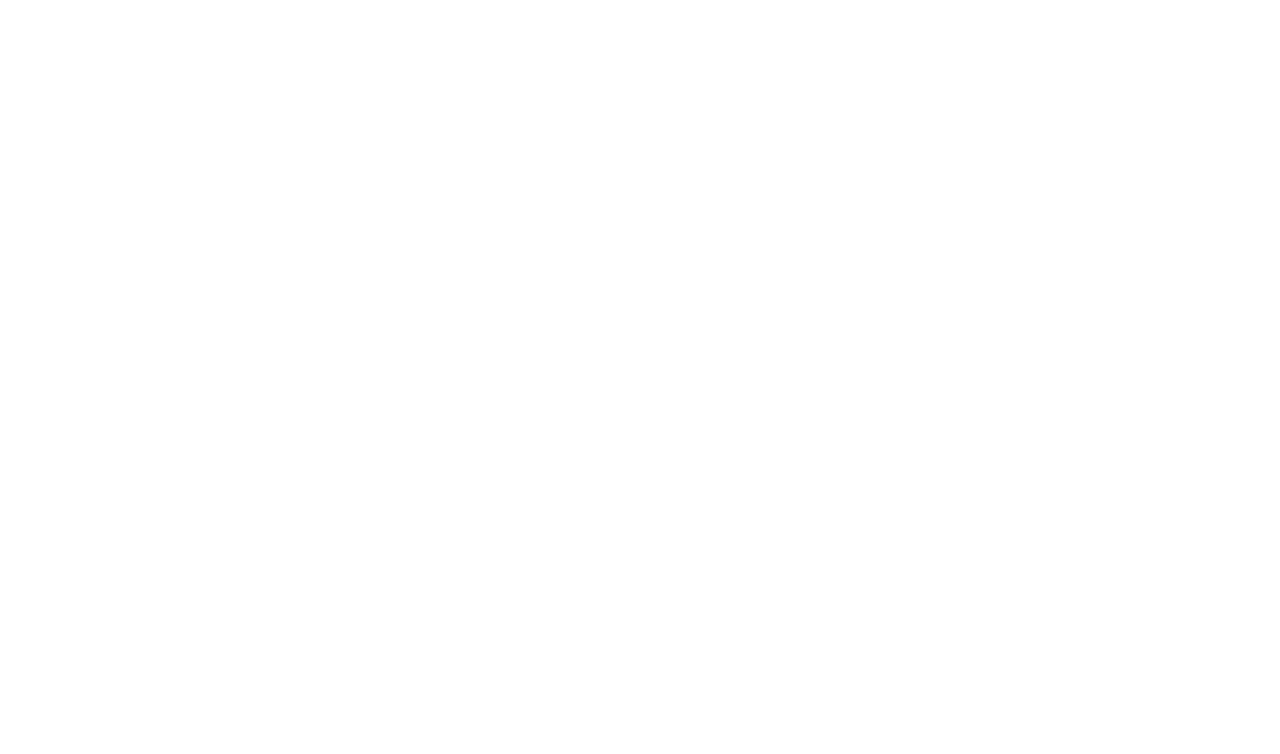
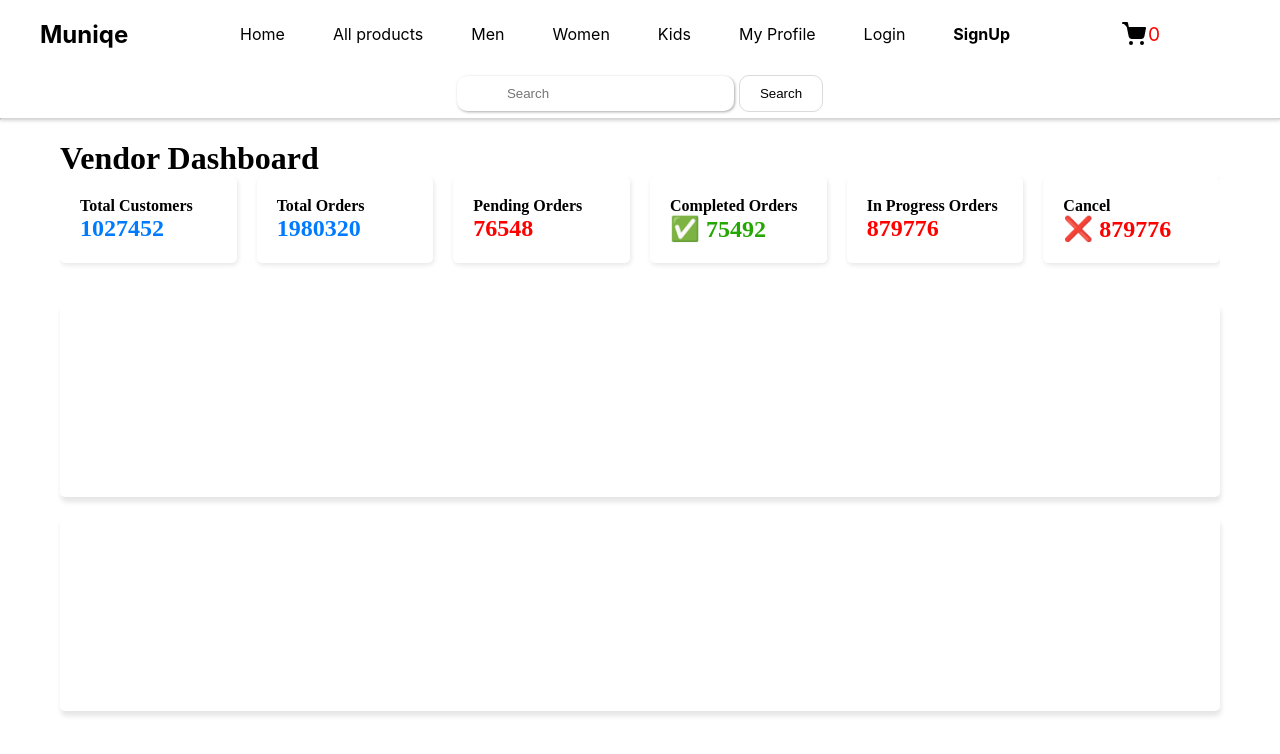
Before and after one commit to vasu55v/shoes_selling_website, a React (Vite) app in the folder shoes_frontend/: page /VendorPanel in a window 1280 px wide. Before the commit this address had no page. Shown: the top 754 px of the page. Built offline with nearby package versions, Linux system fonts and the light colour scheme.

Commit message:
vendor panel page added

```diff
--- a/shoes_frontend/src/App.jsx
+++ b/shoes_frontend/src/App.jsx
@@ -12,6 +12,7 @@
 import Login from './components/Login';
 import Register from './components/Register';
 import UserProfile from './components/UserProfile';
+import VendorPanel from './components/VendorPanel';
 
 
 function App() {
@@ -27,6 +28,7 @@
           <Route path="/Women" element={<Womens />} />
           <Route path="/kids" element={<Kids />} />
           <Route path="/UserCheckOut" element={<UserCheckOut />} />
+          <Route path="/VendorPanel" element={<VendorPanel />} />
           <Route path="/login" element={<Login />} />
           <Route path="/register" element={<Register />} />
         </Routes>
--- a/shoes_frontend/src/components/Navbar.jsx
+++ b/shoes_frontend/src/components/Navbar.jsx
@@ -44,11 +44,11 @@
               <a href="#">SPORTS SHOES & SNEAKERS</a>
             </div>
           </li>*/}
-          {/* <li className="nav-item">
+          <li className="nav-item">
             <a href="/men" className="nav-link">
               Men
             </a>
-          </li> */}
+          </li>
           <li className="nav-item">
             <a href="/women" className="nav-link">
               Women
--- /dev/null
+++ b/shoes_frontend/src/components/VendorPanel.jsx
@@ -0,0 +1,49 @@
+import React from "react";
+import "../styles/vendorPanel.css";
+import Navbar from "./Navbar";
+
+const VendorPanel = () => {
+  return (
+    <>
+      <Navbar />
+      <hr />
+      <div className="container">
+        <h1>Vendor Dashboard</h1>
+        <div className="dashboard">
+          <div className="card">
+            <h4>Total Customers</h4>
+            <p id="totalCustomers">1027452</p>
+          </div>
+          <div className="card">
+            <h4>Total Orders</h4>
+            <p id="totalOrders">1980320</p>
+          </div>
+          <div className="card">
+            <h4>Pending Orders</h4>
+            <p id="pendingOrders">76548</p>
+          </div>
+          <div className="card">
+            <h4>Completed Orders</h4>
+            <p id="completedOrders">&#x2705;&nbsp;75492</p>
+          </div>
+          <div className="card">
+            <h4>In Progress Orders</h4>
+            <p id="inProgressOrders">879776</p>
+          </div>
+          <div className="card">
+            <h4>Cancel</h4>
+            <p id="cancel"> &#x274C;&nbsp;879776</p>
+          </div>
+        </div>
+        <div className="chart-container">
+          <canvas id="monthlyChart" />
+        </div>
+        <div className="chart-container">
+          <canvas id="yearlyChart" />
+        </div>
+      </div>
+    </>
+  );
+};
+
+export default VendorPanel;
--- /dev/null
+++ b/shoes_frontend/src/styles/vendorPanel.css
@@ -0,0 +1,55 @@
+.container {
+    max-width: 1200px;
+    margin: 0 auto;
+    padding: 20px;
+}
+.dashboard {
+    display: grid;
+    grid-template-columns: repeat(auto-fit, minmax(175px, 1fr));
+    gap: 20px;
+    margin-bottom: 30px;
+}
+.card {
+    background-color: #fff;
+    border-radius: 5px;
+    padding: 20px;
+    box-shadow: 1px 2px 5px rgba(0, 0, 0, 0.1);
+    margin-bottom: 10px;
+}
+.card h3 {
+    margin-bottom: 10px;
+    color: #333;
+}
+.card p {
+    font-size: 24px;
+    font-weight: bold;
+    color: #007bff;
+}
+
+#pendingOrders{
+    color: red;
+}
+
+#completedOrders{
+    color: rgb(36, 167, 0);
+}
+
+#cancel{
+    color: red;
+    }
+#inProgressOrders{
+color: red;
+}
+
+.chart-container {
+    background-color: #fff;
+    border-radius: 5px;
+    padding: 20px;
+    box-shadow: 1px 5px 5px rgba(0, 0, 0, 0.1);
+    margin-bottom: 20px;
+}
+@media (max-width: 768px) {
+    .dashboard {
+        grid-template-columns: 1fr;
+    }
+}
```
